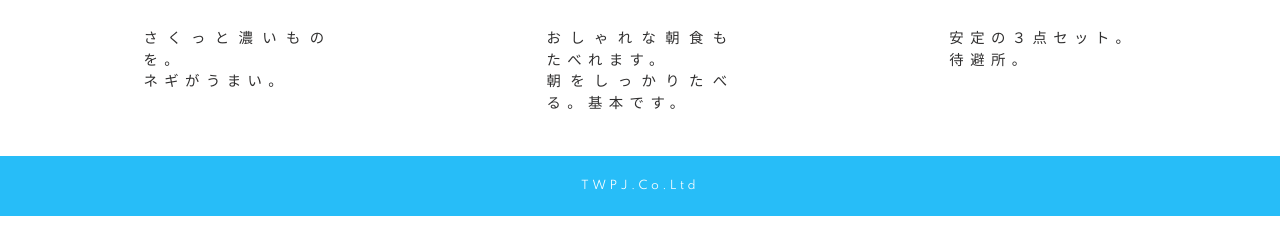
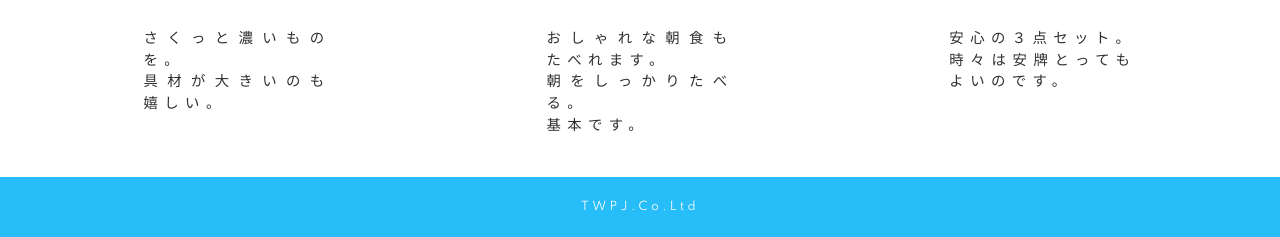
Before and after one commit to doom50/pj_tw, a plain HTML site: page template.html in a window 1280 px wide. Shown: the part 1055-1292 px from the top of the page. Before the commit the page ends 1271 px from the top, so only its background shows below. Drawn offline with Linux system fonts and the light colour scheme.

Commit message:
template.html文言修正

```diff
--- a/template.html
+++ b/template.html
@@ -108,7 +108,7 @@
                         <div class="card__body">
                             <p class="card__text">
                                 さくっと濃いものを。<br>
-                                ネギがうまい。
+                                具材が大きいのも嬉しい。
                             </p>
                         </div>
                     </div>
@@ -127,7 +127,8 @@
                         <div class="card__body">
                             <p class="card__text">
                                 おしゃれな朝食もたべれます。<br>
-                                朝をしっかりたべる。基本です。
+                                朝をしっかりたべる。<br>
+                                基本です。
                             </p>
                         </div>
                     </div>
@@ -145,8 +146,8 @@
                         </figure>
                         <div class="card__body">
                             <p class="card__text">
-                                安定の３点セット。<br>
-                                待避所。
+                                安心の３点セット。<br>
+                                時々は安牌とってもよいのです。
                             </p>
                         </div>
                     </div>
```
